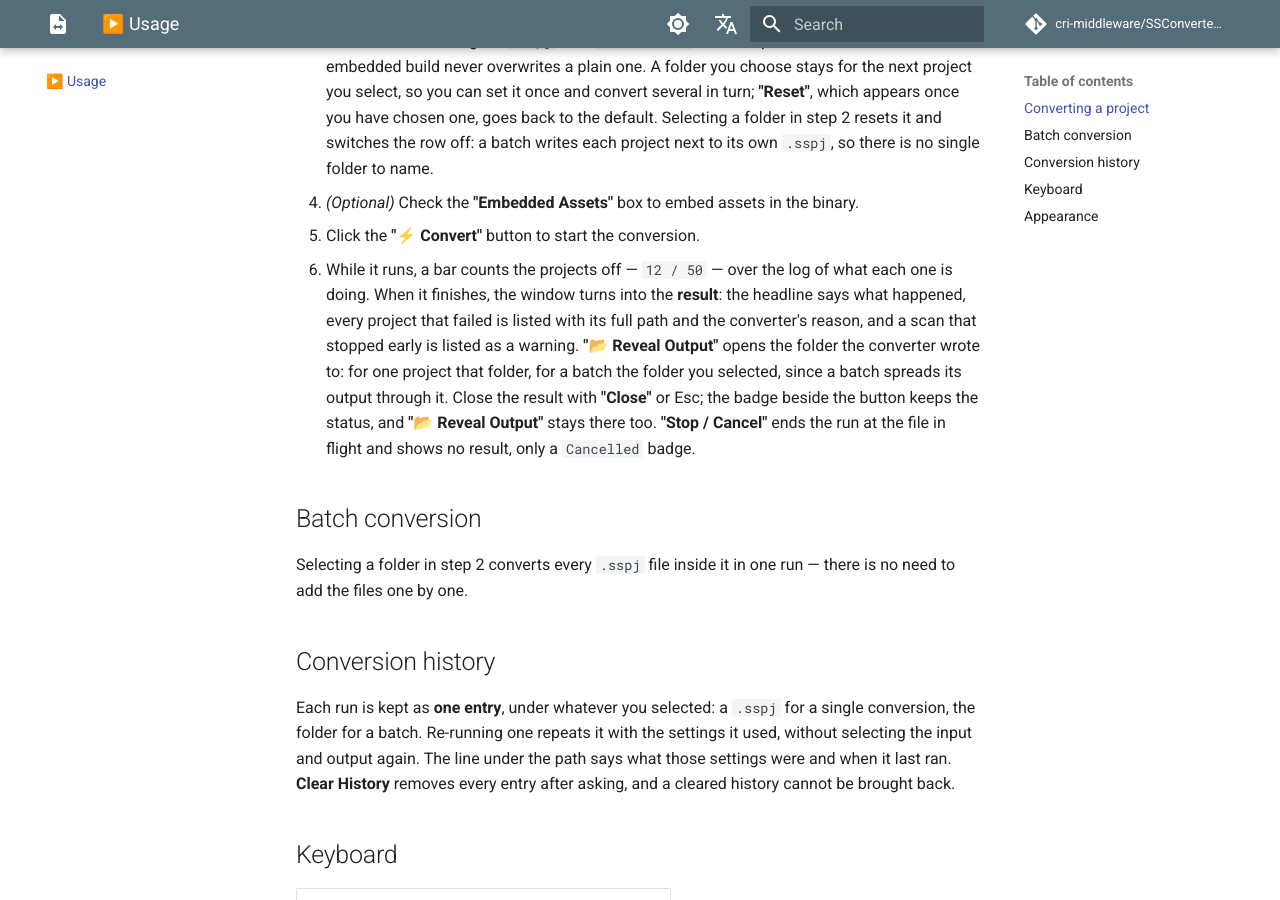
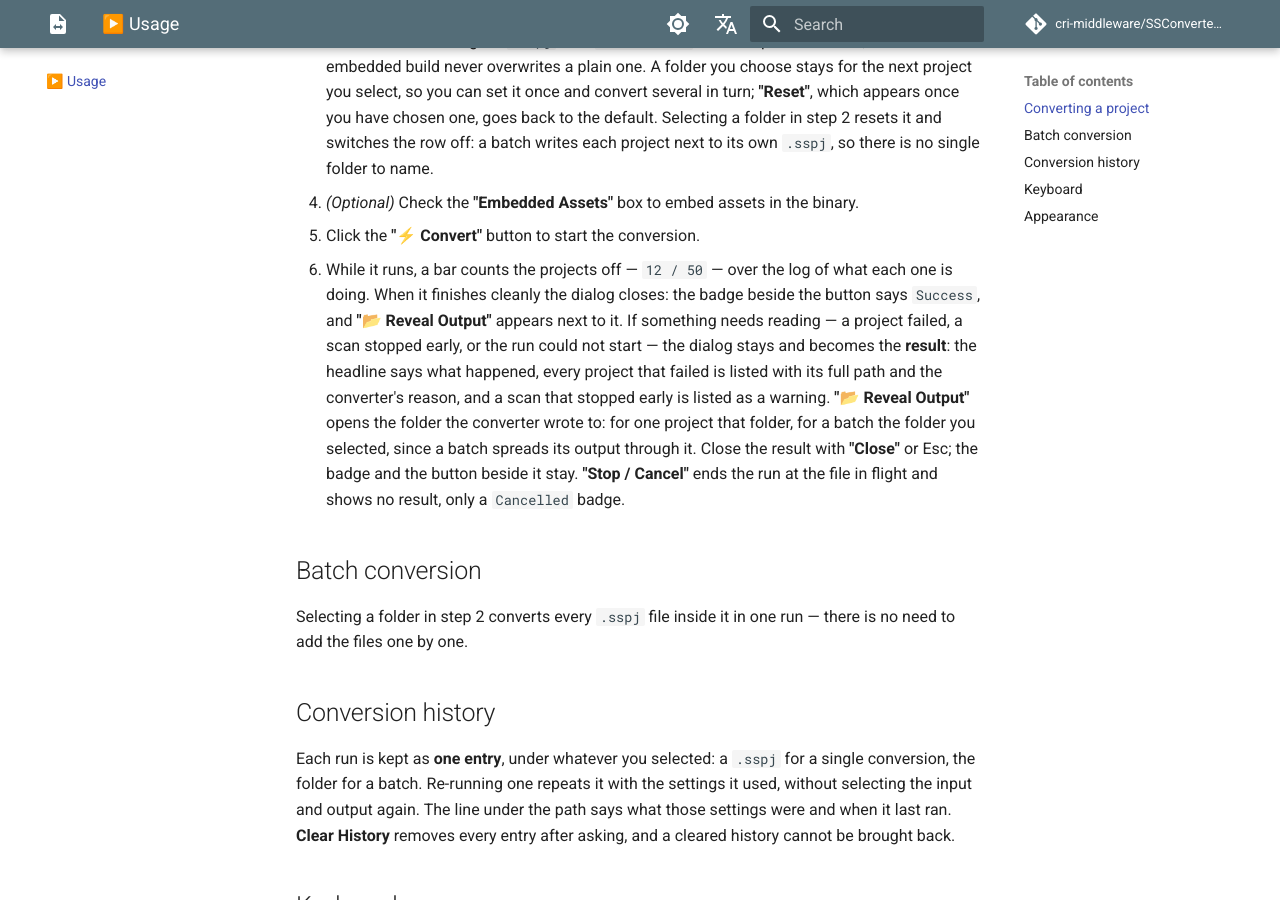
Before and after one commit to cri-middleware/SSConverterGUI, an MkDocs documentation site: the page built from docs/en/usage.md, in a window 1280 px wide and 900 px high, scrolled down 537 px. Built offline with MkDocs 1.6.1 and Material for MkDocs 9.7.7, drawn with Linux system fonts in a browser that asks for light colours; comment, search, counter and statistics services are not loaded.

Commit message:
feat: show the result dialog only when there is something to read
A clean run closed nothing and asked for a click: every conversion, however
uneventful, left a dialog to dismiss. The badge already says Success and
Reveal Output sits beside it, so a clean run now closes the dialog as it did
before the result view existed.

The dialog stays for what needs reading: a project that failed, a scan that
stopped early, and an error before any project ran. Stop still shows nothing.
Usage page updated in both locales.

```diff
--- a/docs/en/usage.md
+++ b/docs/en/usage.md
@@ -21,13 +21,15 @@ application yet, see [Installation](install.md).
 4. *(Optional)* Check the **"Embedded Assets"** box to embed assets in the binary.
 5. Click the **"⚡ Convert"** button to start the conversion.
 6. While it runs, a bar counts the projects off — `12 / 50` — over the log of what each one is
-   doing. When it finishes, the window turns into the **result**: the headline says what happened,
-   every project that failed is listed with its full path and the converter's reason, and a scan
-   that stopped early is listed as a warning. **"📂 Reveal Output"** opens the folder the converter
-   wrote to: for one project that folder, for a batch the folder you selected, since a batch spreads
-   its output through it. Close the result with **"Close"** or Esc; the badge beside the button
-   keeps the status, and **"📂 Reveal Output"** stays there too. **"Stop / Cancel"** ends the run at
-   the file in flight and shows no result, only a `Cancelled` badge.
+   doing. When it finishes cleanly the dialog closes: the badge beside the button says `Success`,
+   and **"📂 Reveal Output"** appears next to it. If something needs reading — a project failed, a
+   scan stopped early, or the run could not start — the dialog stays and becomes the **result**: the
+   headline says what happened, every project that failed is listed with its full path and the
+   converter's reason, and a scan that stopped early is listed as a warning. **"📂 Reveal Output"**
+   opens the folder the converter wrote to: for one project that folder, for a batch the folder you
+   selected, since a batch spreads its output through it. Close the result with **"Close"** or Esc;
+   the badge and the button beside it stay. **"Stop / Cancel"** ends the run at the file in flight
+   and shows no result, only a `Cancelled` badge.
 
 ## Batch conversion
 
```
Also changed, not shown: docs/ja/usage.md (+1 -1 lines), 1 other file.
